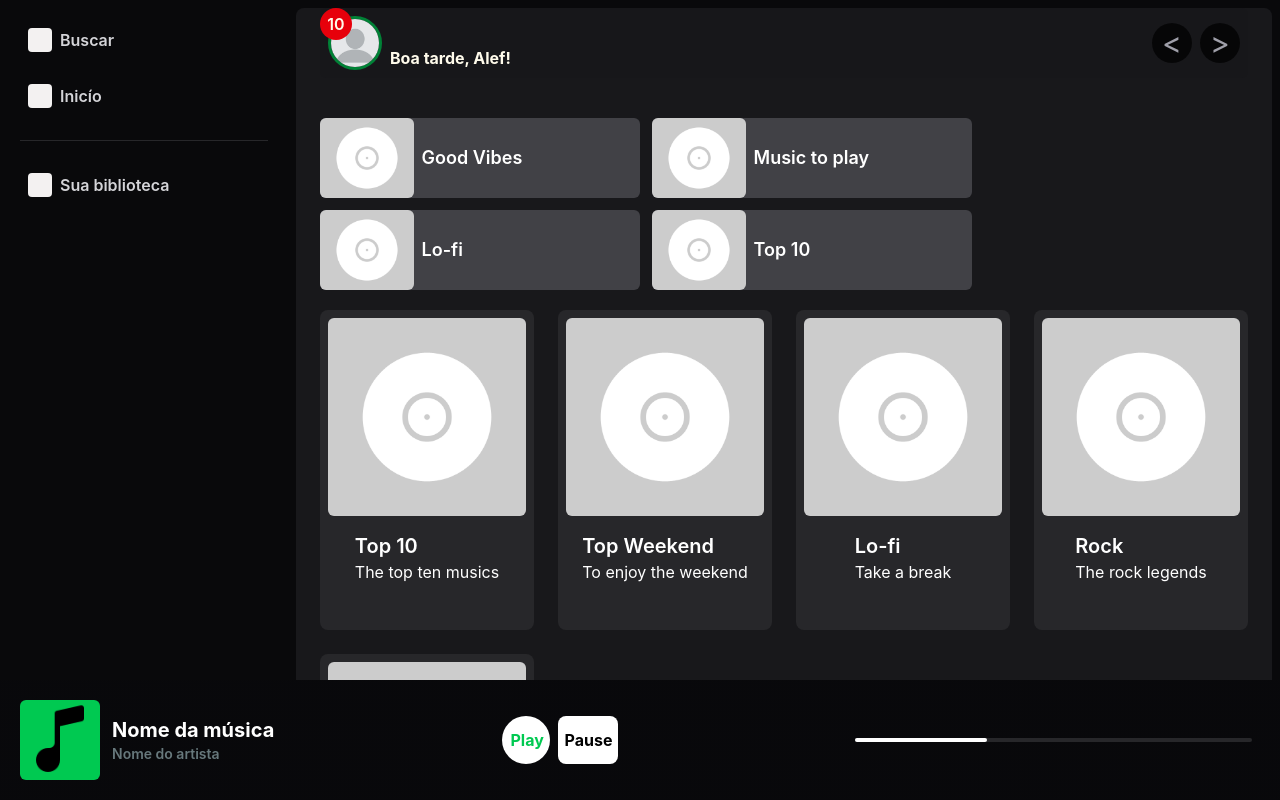
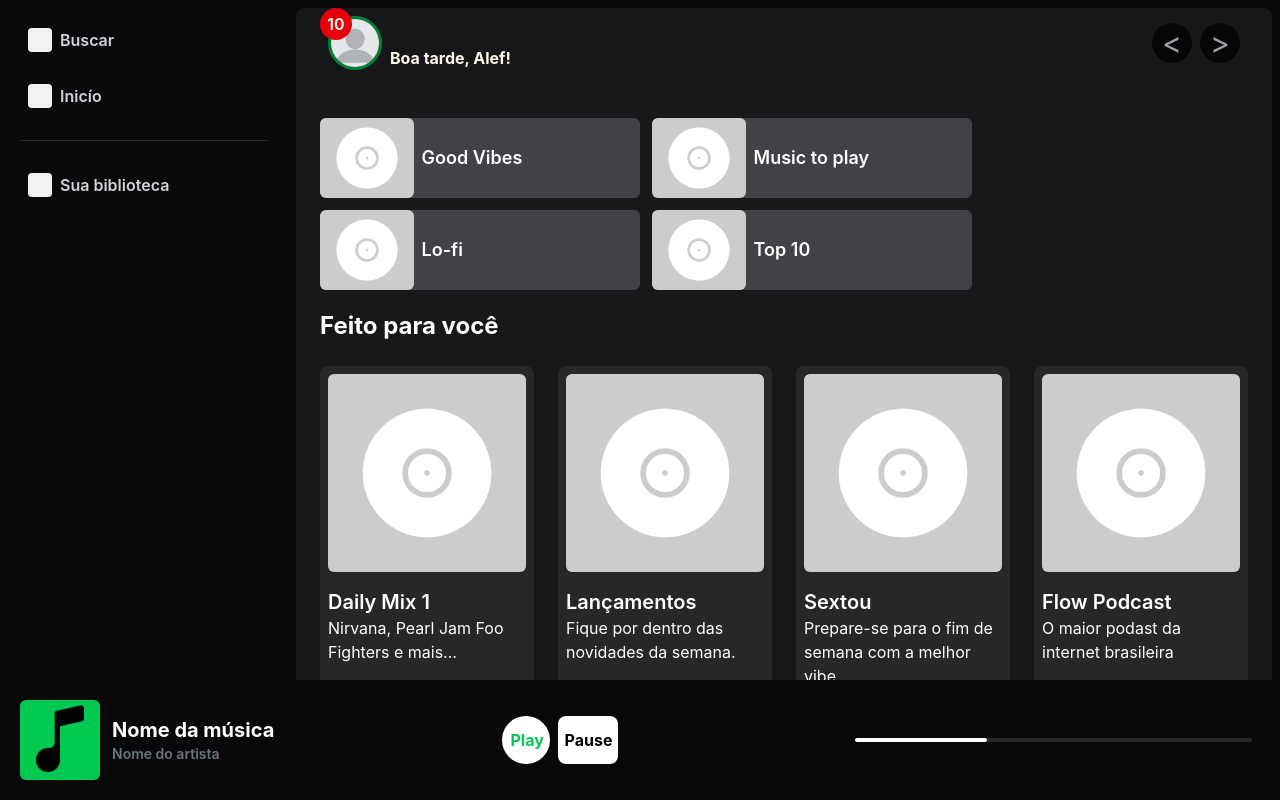
Before and after one commit to AlefAmorim/FIECFY, a React (Vite) app: page / in a window 1280 px wide. Built offline with nearby package versions, Linux system fonts and the light colour scheme.

Commit message:
feat:Renderizando os dados mock

```diff
--- a/src/App.jsx
+++ b/src/App.jsx
@@ -4,6 +4,8 @@ import Header from './components/Header'
 import Player from "./components/Player";
 import Button from "./components/Button";
 import CompactCard from "./components/CompactCard";
+
+import { playlistData } from "./data/mockData";
 
 function App() {
   return (
@@ -19,7 +21,8 @@ function App() {
             <CompactCard title="Top 10"/>
           </div>
           <div className="h-[800px] pt-5">
-            <PlaylistGrid/>
+            <h2 className="text-2xl font-bold text-white mb-6">Feito para você</h2>
+            <PlaylistGrid playlistData={playlistData}/>
           </div>
         <Button>
           Play
--- a/src/components/Avatar/index.jsx
+++ b/src/components/Avatar/index.jsx
@@ -1,6 +1,6 @@
 function Avatar({imgUrl}) {
   return (
-    <img src={imgUrl || "/public/imagem-perfil-default.png"} alt="Imagem de perfil padrão" className="w-12 h-12 rounded-full object-cover" />
+    <img src={imgUrl || "/imagem-perfil-default.png"} alt="Imagem de perfil padrão" className="w-12 h-12 rounded-full object-cover" />
   )
 }
 
--- a/src/components/CompactCard/index.jsx
+++ b/src/components/CompactCard/index.jsx
@@ -2,7 +2,7 @@ function CompactCard({title, imgUrl}) {
   return (
     <div className="flex h-20 gap-2   bg-zinc-400/30 hover:bg-zinc-500/30 hover:scale-105 rounded-md basis-80 grow-0 shrink transition-colors">
       <div className="w-3/10 ">
-        <img src={imgUrl || "/public/imagem-card-default.png"} alt="image do card da musica" className="h-full w-full object-cover  rounded-md"/>
+        <img src={imgUrl || "/imagem-card-default.png"} alt="image do card da musica" className="h-full w-full object-cover  rounded-md"/>
       </div>
       <div className="w-7/10 content-center">
         <span className="font-semibold text-lg ">{title}</span>
--- a/src/components/Player/index.jsx
+++ b/src/components/Player/index.jsx
@@ -6,7 +6,7 @@ function Player() {
         <footer className="bg-linear-to-l from-zinc-950/70 to-zinc-950/70 /*fixed*/  backdrop-blur-md  p-5   flex justify-center  w-screen h-30  gap-2">
             <div className="flex  gap-3 items-center justify-start ">
                 <div className="container-image bg-green-500 h-full rounded-md flex items-center">
-                    <img src="/public/icon-nota-musical.png" className="h-full" alt="Icone nota musical" />
+                    <img src="/icon-nota-musical.png" className="h-full" alt="Icone nota musical" />
                 </div>
                 <div className="info-musica flex flex-col">
                     <h3 className=" font-bold text-xl">Nome da música</h3>
--- a/src/components/PlaylistCard/index.jsx
+++ b/src/components/PlaylistCard/index.jsx
@@ -1,8 +1,8 @@
 function PlaylistCard({title, description, imgUrl}) {
     return (
-        <div className="group card relative flex flex-col max-w-60 p-2 h-80 items-center  bg-zinc-800  text-white rounded-lg gap-4 cursor-pointer hover:bg-zinc-700 hover:scale-102  transition-colors ">
+        <div className="group card relative flex flex-col max-w-60 p-2 min-h-80 items-center  bg-zinc-800  text-white rounded-lg gap-4 cursor-pointer hover:bg-zinc-700 hover:scale-102  transition-colors ">
             <div className="image-wrapper max-w-full hover:bg-zinc-800 transition-colors">
-                <img src={imgUrl || "/public/imagem-card-default.png"} className="rounded-md" alt="Capa playlist padrão" />
+                <img src={imgUrl || "/imagem-card-default.png"} className="rounded-md" alt="Capa playlist padrão" />
             </div>
             <div className="info-musica flex flex-col justify-end">
                 <div className="w-15 h-15 content-center text-center font-semibold rounded-full absolute bg-green-700 left-40 top-50  scale-0 group-hover:scale-100 transition-transform">
--- a/src/components/PlaylistGrid/index.jsx
+++ b/src/components/PlaylistGrid/index.jsx
@@ -1,13 +1,18 @@
 import PlaylistCard from "../PlaylistCard";
 
-function PlaylistGrid() {
+function PlaylistGrid({playlistData}) {
   return (
     <div className="grid-playlist grid grid-cols-2 lg:grid-cols-4  gap-6">
-      <PlaylistCard description="The top ten musics" title="Top 10"/>
+      {
+        playlistData.map((data) => (
+          <PlaylistCard key={data.id} description={data.description} title={data.title} imgUrl={data.coverUrl}/>
+        ))
+      }
+      {/* <PlaylistCard description="The top ten musics" title="Top 10"/>
       <PlaylistCard description="To enjoy the weekend" title="Top Weekend" />
       <PlaylistCard description="Take a break" title="Lo-fi" />
       <PlaylistCard description="The rock legends" title="Rock" />
-      <PlaylistCard description="To remember the old times" title="The old ones" />
+      <PlaylistCard description="To remember the old times" title="The old ones" /> */}
     </div>
   );
 }
--- /dev/null
+++ b/src/data/mockData.js
@@ -0,0 +1,26 @@
+export const playlistData = [
+    {
+        id:1,
+        title: "Daily Mix 1",
+        description:"Nirvana, Pearl Jam Foo Fighters e mais...",
+        coverUrl:"/imagem-card-default.png"
+    },
+    {
+        id:2,
+        title: "Lançamentos",
+        description:"Fique por dentro das novidades da semana.",
+        coverUrl:"/imagem-card-default.png"
+    },
+    {
+        id:3,
+        title: "Sextou",
+        description:"Prepare-se para o fim de semana com a melhor vibe",
+        coverUrl:"/imagem-card-default.png"
+    },
+    {
+        id:4,
+        title: "Flow Podcast",
+        description:"O maior podast da internet brasileira",
+        coverUrl:"/imagem-card-default.png"
+    },
+]
```
